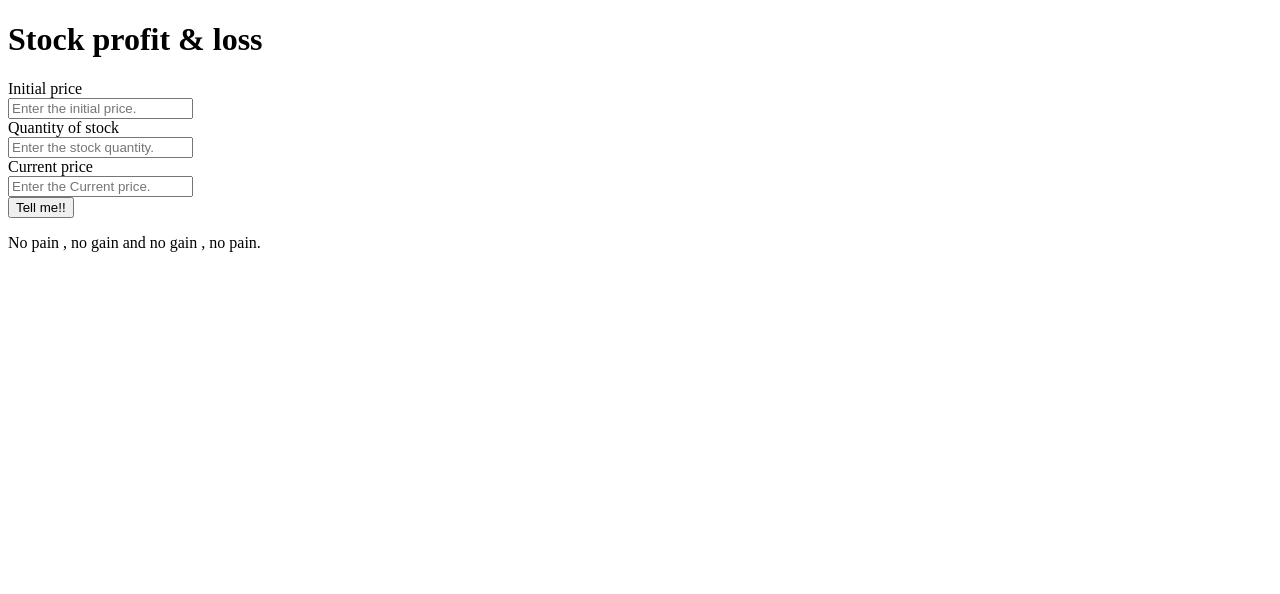
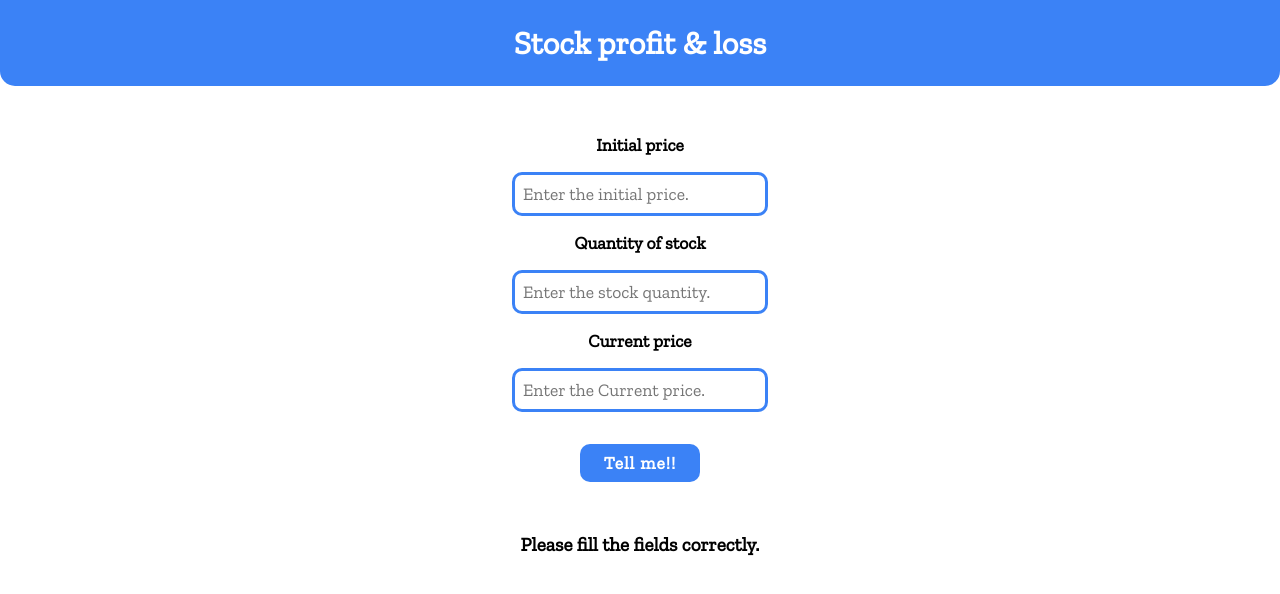
Before and after one commit to dipen2000/markfourteen, a plain HTML site: page index.html in a window 1280 px wide. Both pictures are taken after a click on the button "Tell me!!". Drawn offline with nearby package versions, Linux system fonts and the light colour scheme.

Commit message:
app finished

```diff
--- a/index.html
+++ b/index.html
@@ -9,7 +9,8 @@
     <script src="./script.js" defer></script>
 </head>
 <body>
-    <h1>Stock profit & loss</h1>
+    <h1 class="heading">Stock profit & loss</h1>
+    <div class="content">
         <label for="initial-input">Initial price</label>
         <input id="initial-input" type="number" placeholder="Enter the initial price." />
         <label for="quantity-input">Quantity of stock</label>
@@ -17,6 +18,8 @@
         <label for="current-input">Current price</label>
         <input id="current-input" type="number" placeholder="Enter the Current price." />
         <button id="btn">Tell me!!</button>
-    <p id="message"></p>
+        <p class="message"></p>
+    </div>
+
 </body>
 </html>
--- a/script.js
+++ b/script.js
@@ -2,7 +2,7 @@ const initialInput = document.querySelector("#initial-input");
 const quantityInput = document.querySelector("#quantity-input");
 const currentInput = document.querySelector("#current-input");
 const btn = document.querySelector("#btn");
-const message = document.querySelector("#message");
+const message = document.querySelector(".message");
 
 btn.addEventListener("click" , clickHandler);
 
@@ -16,21 +16,30 @@ function clickHandler(){
 }
 
 function calculateProfitLoss(initial,quantity,current){
-    if(initial > current){
-        let loss = (initial-current)*quantity;
-        let lossPercentage = (loss / initial) * 100;
-        displayMessage(`Hey the loss is ${loss} and percentage is ${lossPercentage}%`);
-    }
-    else if(current > initial){
-        let profit = (current - initial)*quantity;
-        let profitPercentage = (profit/initial)*100;
-        displayMessage(`Hey the profit is ${profit} and the percentage is ${profitPercentage}`);
+    if(initial === 0 || quantity === 0 || current === 0){
+        message.innerText = "Please fill the fields correctly."
     }
     else{
-        displayMessage("No pain , no gain and no gain , no pain.");
+        if(initial > current){
+            let loss = ((initial-current)*quantity).toFixed(2);
+            let lossPercentage = ((loss / initial) * 100).toFixed(2);
+            // message.classList.add("loss");
+            displayMessage(`Hey the loss is ${loss} and percentage is ${lossPercentage}%` , "loss");
+        }
+        else if(current > initial){
+            let profit = ((current - initial)*quantity).toFixed(2);
+            let profitPercentage = ((profit/initial)*100).toFixed(2);
+            // message.classList.add("profit");
+            displayMessage(`Hey the profit is ${profit} and the percentage is ${profitPercentage}%` , "profit");
+        }
+        else{
+            // message.classList.add("neutral");
+            displayMessage("No pain , no gain and no gain , no pain." , "neutral");
+        }
     }
+
 }
 
-function displayMessage(msg){
-    message.innerText = msg;
+function displayMessage(msg , className){
+    message.innerHTML = `<p class="${"message " + className}">${msg}</p>`;
 }
--- a/styles.css
+++ b/styles.css
@@ -1,3 +1,84 @@
+@import url('https://fonts.googleapis.com/css2?family=Zilla+Slab&display=swap');
+*{
+    box-sizing: border-box;
+}
+
+:root{
+    --primary-color : #3B82F6;
+}
+body{
+    margin: 0;
+    padding: 0;
+    font-family: 'Zilla Slab', serif;
+}
+
+.heading{
+    /* border : 3px solid red;s */
+    text-align : center;
+    margin : 0;
+    padding : 1.5rem 0 1.5rem 0;
+    background-color: var(--primary-color);
+    border-bottom-left-radius: 15px;
+    border-bottom-right-radius: 15px;
+    color : white;
+}
+
+.content{
+    display: flex;
+    flex-direction: column;
+    /* border : 3px solid red; */
+    width : 50%;
+    margin : 2rem auto;
+    align-items: center;
+    justify-content : center;
+}
+
+label{
+    font-size: 1.1rem;
+    margin : 1rem 0;
+    font-weight: bold;
+}
+
 input{
-    display: block;
+    padding : 0.5rem;
+    width : 40%;
+    max-width : 300px;
+    border-radius: 10px;
+    border: 3px solid var(--primary-color);
+    font-family: 'Zilla Slab', serif;
+    font-size: 1.1rem;
+    outline: none;
 }
+
+#btn{
+    padding : 0.5rem 1.5rem;
+    margin : 2rem 0 2rem 0;
+    outline: none;
+    border-radius: 10px;
+    border : 0;
+    background-color: var(--primary-color);
+    color : white;
+    font-size: 1.1rem;
+    font-weight: bold;
+    letter-spacing: 1px;
+    font-family: 'Zilla Slab', serif;
+    cursor: pointer;
+}
+
+.message{
+    font-size : 1.2rem;
+    font-weight: bold;
+    font-family: 'Zilla Slab', serif;
+}
+
+.loss{
+    color : red;
+}
+
+.profit{
+    color : green;
+}
+
+.neutral{
+    color : rgb(255, 174, 0);
+}
```
Lines whose indentation alone changed are shown as unchanged.
